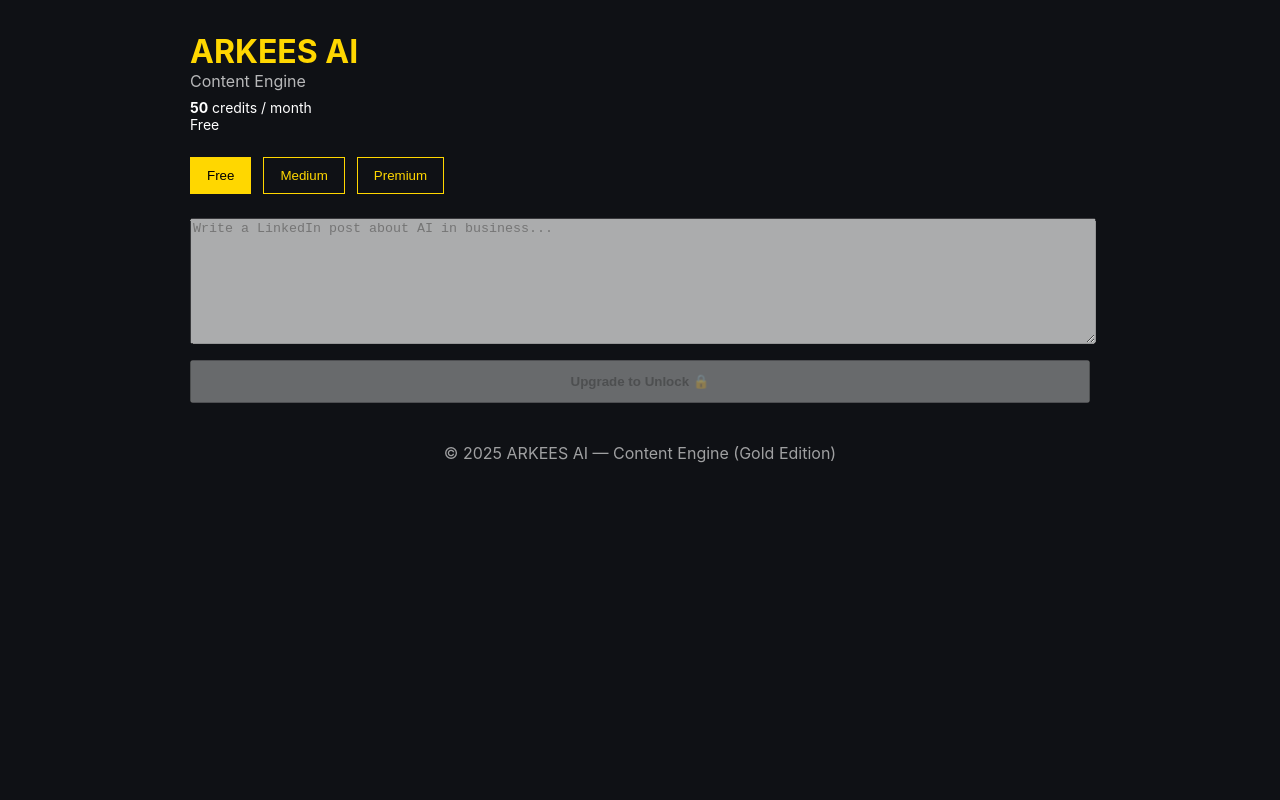
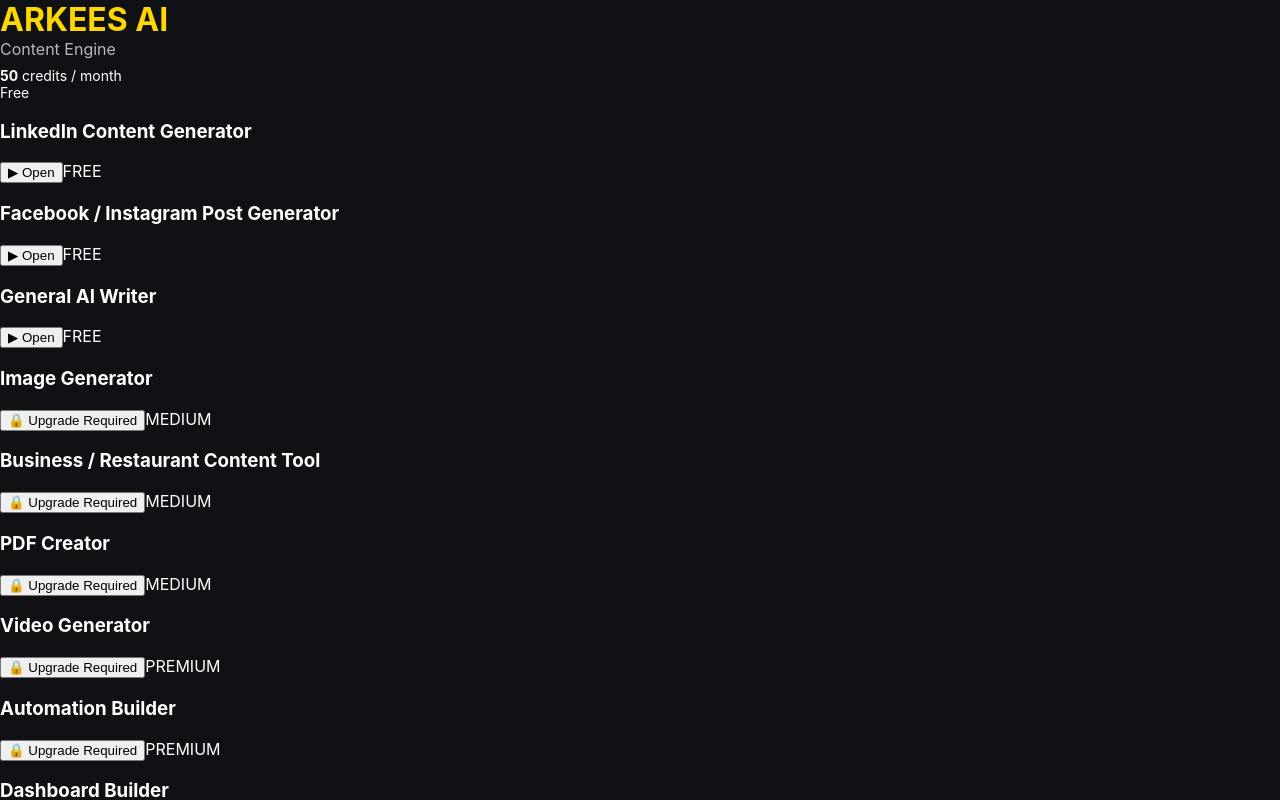
Before and after one commit to arkees1/ramesh-content-engine, a React (Vite) app: page / in a window 1280 px wide. Shown: the top 800 px of the page. Built offline with nearby package versions, Linux system fonts and the light colour scheme.

Commit message:
STEP 3: Feature Dashboard & Plans Structure

```diff
--- a/src/App.tsx
+++ b/src/App.tsx
@@ -1,19 +1,23 @@
-import { useState } from "react";
 import Header from "./components/Header";
-import PlanSelector from "./components/PlanSelector";
-import Generator from "./components/Generator";
-import Footer from "./components/Footer";
-import { PlanType } from "./data/plans";
+import FeatureCard from "./components/FeatureCard";
+import { features } from "./data/features";
 
 export default function App() {
-  const [plan, setPlan] = useState<PlanType>("FREE");
+  const userPlan = "FREE"; // later dynamic
+  return (
+    <>
+      <Header plan={userPlan} credits={50} />
 
-  return (
-    <div className="app">
-      <Header plan={plan} />
-      <PlanSelector plan={plan} setPlan={setPlan} />
-      <Generator disabled={plan === "FREE"} />
-      <Footer />
-    </div>
+      <div className="grid">
+        {features.map(f => (
+          <FeatureCard
+            key={f.id}
+            title={f.title}
+            plan={f.plan}
+            userPlan={userPlan}
+          />
+        ))}
+      </div>
+    </>
   );
 }
--- /dev/null
+++ b/src/components/FeatureCard.tsx
@@ -0,0 +1,27 @@
+type Props = {
+  title: string;
+  plan: "FREE" | "MEDIUM" | "PREMIUM";
+  userPlan: "FREE" | "MEDIUM" | "PREMIUM";
+};
+
+export default function FeatureCard({ title, plan, userPlan }: Props) {
+  const locked =
+    plan === "MEDIUM" && userPlan === "FREE" ||
+    plan === "PREMIUM" && userPlan !== "PREMIUM";
+
+  return (
+    <div className="card">
+      <h3>{title}</h3>
+
+      {locked ? (
+        <button className="locked">🔒 Upgrade Required</button>
+      ) : (
+        <button className="active">▶ Open</button>
+      )}
+
+      <span className={`badge ${plan.toLowerCase()}`}>
+        {plan}
+      </span>
+    </div>
+  );
+}
--- /dev/null
+++ b/src/data/features.ts
@@ -0,0 +1,61 @@
+export type Plan = "FREE" | "MEDIUM" | "PREMIUM";
+
+export const features = [
+  {
+    id: "linkedin",
+    title: "LinkedIn Content Generator",
+    plan: "FREE",
+  },
+  {
+    id: "social",
+    title: "Facebook / Instagram Post Generator",
+    plan: "FREE",
+  },
+  {
+    id: "writer",
+    title: "General AI Writer",
+    plan: "FREE",
+  },
+
+  {
+    id: "image",
+    title: "Image Generator",
+    plan: "MEDIUM",
+  },
+  {
+    id: "restaurant",
+    title: "Business / Restaurant Content Tool",
+    plan: "MEDIUM",
+  },
+  {
+    id: "pdf",
+    title: "PDF Creator",
+    plan: "MEDIUM",
+  },
+
+  {
+    id: "video",
+    title: "Video Generator",
+    plan: "PREMIUM",
+  },
+  {
+    id: "automation",
+    title: "Automation Builder",
+    plan: "PREMIUM",
+  },
+  {
+    id: "dashboard",
+    title: "Dashboard Builder",
+    plan: "PREMIUM",
+  },
+  {
+    id: "ppt",
+    title: "PowerPoint Generator",
+    plan: "PREMIUM",
+  },
+  {
+    id: "app",
+    title: "Automatic App Builder",
+    plan: "PREMIUM",
+  },
+];
```
